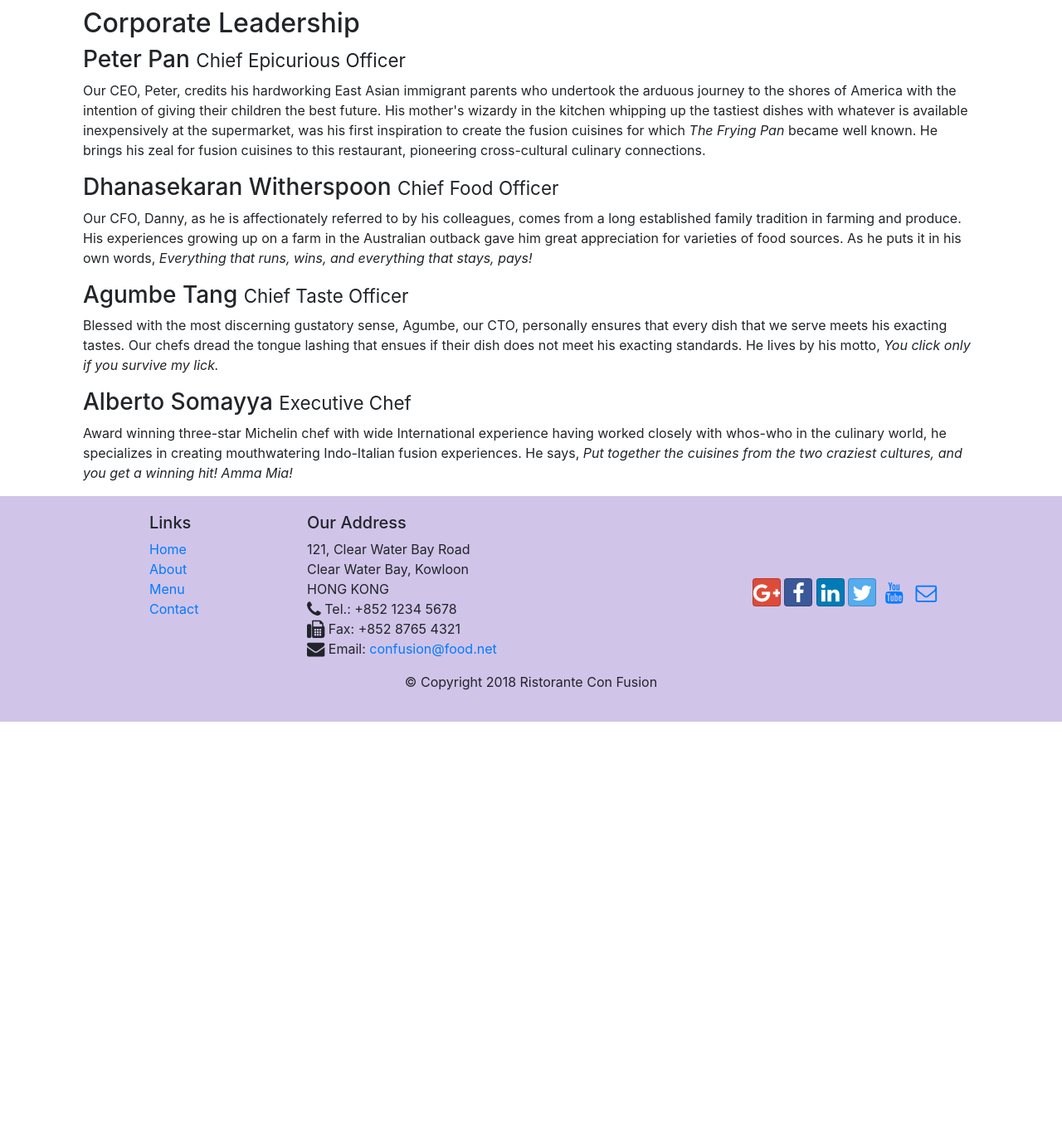
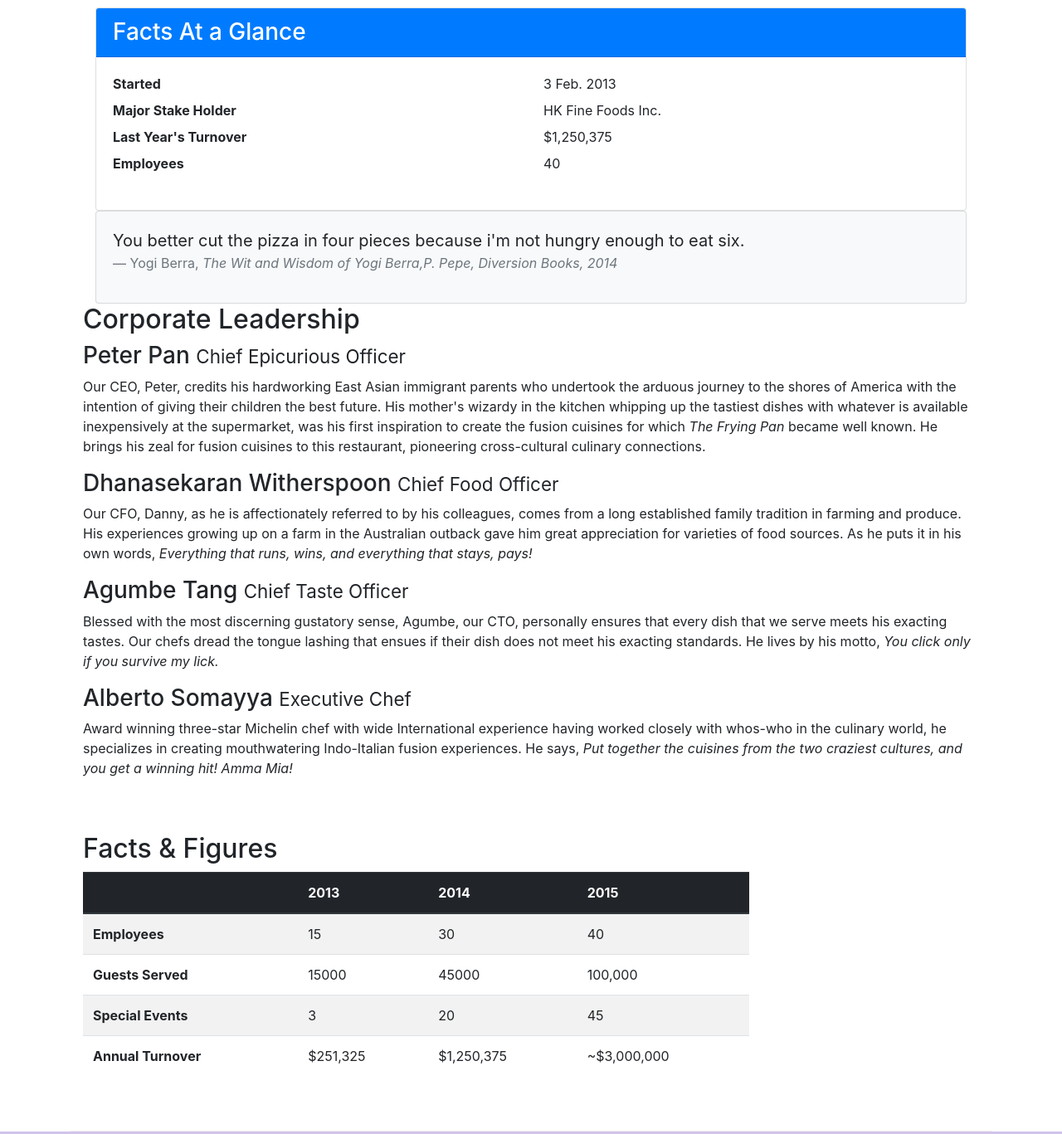
Before and after one commit to rhen-quadros/Bootstrap4, a website: page conFusion/aboutus.html in a window 1280 px wide. Shown: the part 700-2067 px from the top of the page at 83% size. Before the commit the page ends 1570 px from the top, so only its background shows below. Drawn offline with nearby package versions, Linux system fonts and the light colour scheme.

Commit message:
Tables and Cards

```diff
--- a/conFusion/aboutus.html
+++ b/conFusion/aboutus.html
@@ -73,9 +73,35 @@
                 <p>The restaurant traces its humble beginnings to <em>The Frying Pan</em>, a successful chain started by
                     our CEO, Mr. Peter Pan, that featured for the first time the world's best cuisines in a pan.</p>
             </div>
-            <div>
+            <div class="col-12 col-sm">
+                <div class="card">
+                    <h3 class="card-header bg-primary text-white">Facts At a Glance</h3>
+                    <div class="card-body">
+                        <dl class="row">
+                            <dt class="col-6">Started</dt>
+                            <dd class="col-6">3 Feb. 2013</dd>
+                            <dt class="col-6">Major Stake Holder</dt>
+                            <dd class="col-6">HK Fine Foods Inc.</dd>
+                            <dt class="col-6">Last Year's Turnover</dt>
+                            <dd class="col-6">$1,250,375</dd>
+                            <dt class="col-6">Employees</dt>
+                            <dd class="col-6">40</dd>
+                        </dl>
+                </div>
             </div>
         </div>
+        <div class="col-12">
+            <div class="card card-body bg-light">
+                <blockquote class="blockquote">
+                    <p class="mb-0">You better cut the pizza in four pieces because i'm not hungry enough to eat six.</p>
+                    <footer class="blockquote-footer">Yogi Berra,
+                        <cite title="Source Title">The Wit and Wisdom of Yogi Berra,P. Pepe, Diversion Books, 2014</cite>
+                    </footer>
+                </blockquote>
+            </div>
+        </div>
+    </div>
+
 
 
         <div class="container">
@@ -105,7 +131,50 @@
                         cultures, and you get a winning hit! Amma Mia!</em></p>
             </div>
         </div>
-
+        <div class="row row-content">
+            <div class="col-12 col-sm-9">
+                <h2>Facts &amp; Figures</h2>
+                <div class="table-responsive">
+                    <table class="table table-striped">
+                        <thead class="thead-dark">
+                            <tr>
+                                <th>&nbsp;</th>
+                                <th>2013</th>
+                                <th>2014</th>
+                                <th>2015</th>
+                            </tr>
+                        </thead>
+                        <tbody>
+                            <tr>
+                                <th>Employees</th>
+                                <td>15</td>
+                                <td>30</td>
+                                <td>40</td>
+                            </tr>
+                            <tr>
+                                <th>Guests Served</th>
+                                <td>15000</td>
+                                <td>45000</td>
+                                <td>100,000</td>
+                            </tr>
+                            <tr>
+                                <th>Special Events</th>
+                                <td>3</td>
+                                <td>20</td>
+                                <td>45</td>
+                            </tr>
+                            <tr>
+                                <th>Annual Turnover</th>
+                                <td>$251,325</td>
+                                <td>$1,250,375</td>
+                                <td>~$3,000,000</td>
+                            </tr>
+                        </tbody>
+                    </table>
+                </div>
+            </div>
+            <div class="col-12 col-sm-3"></div>
+        </div>
     </div>
 
     <footer class="footer">
```
